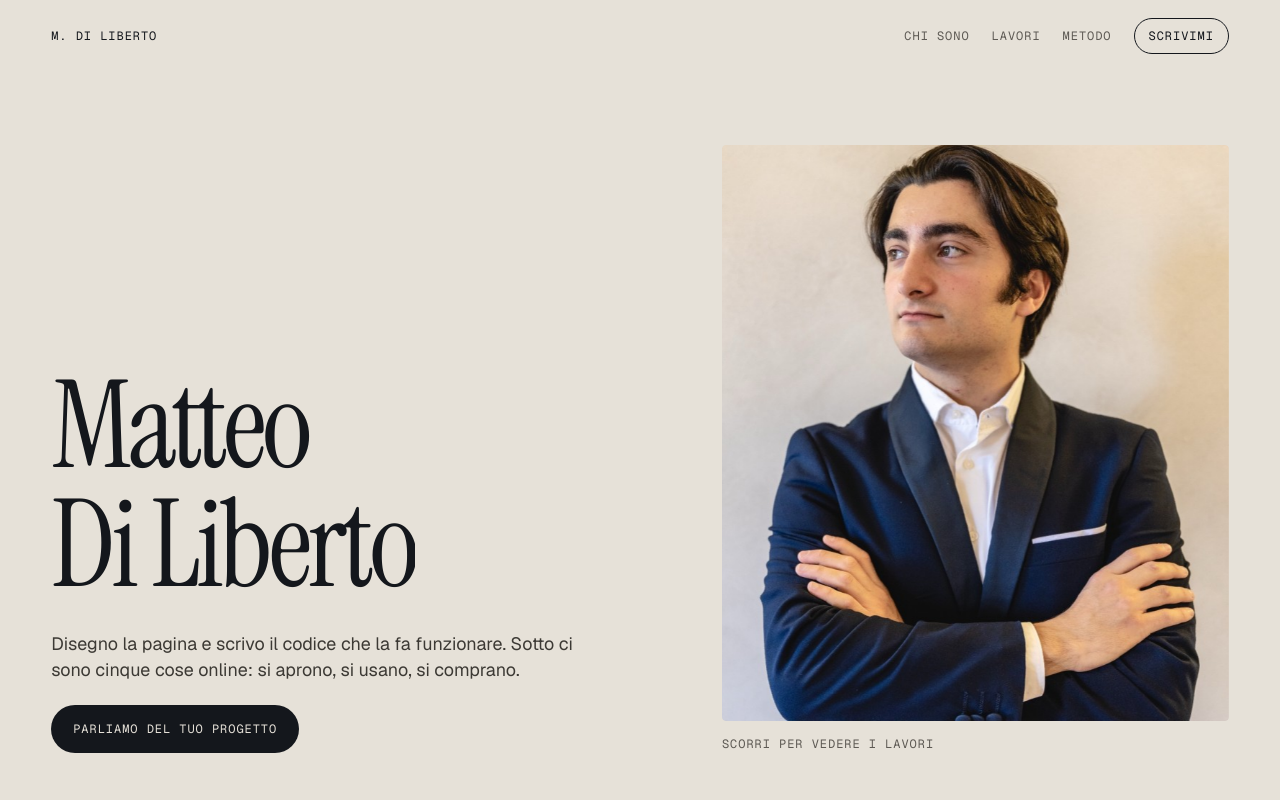
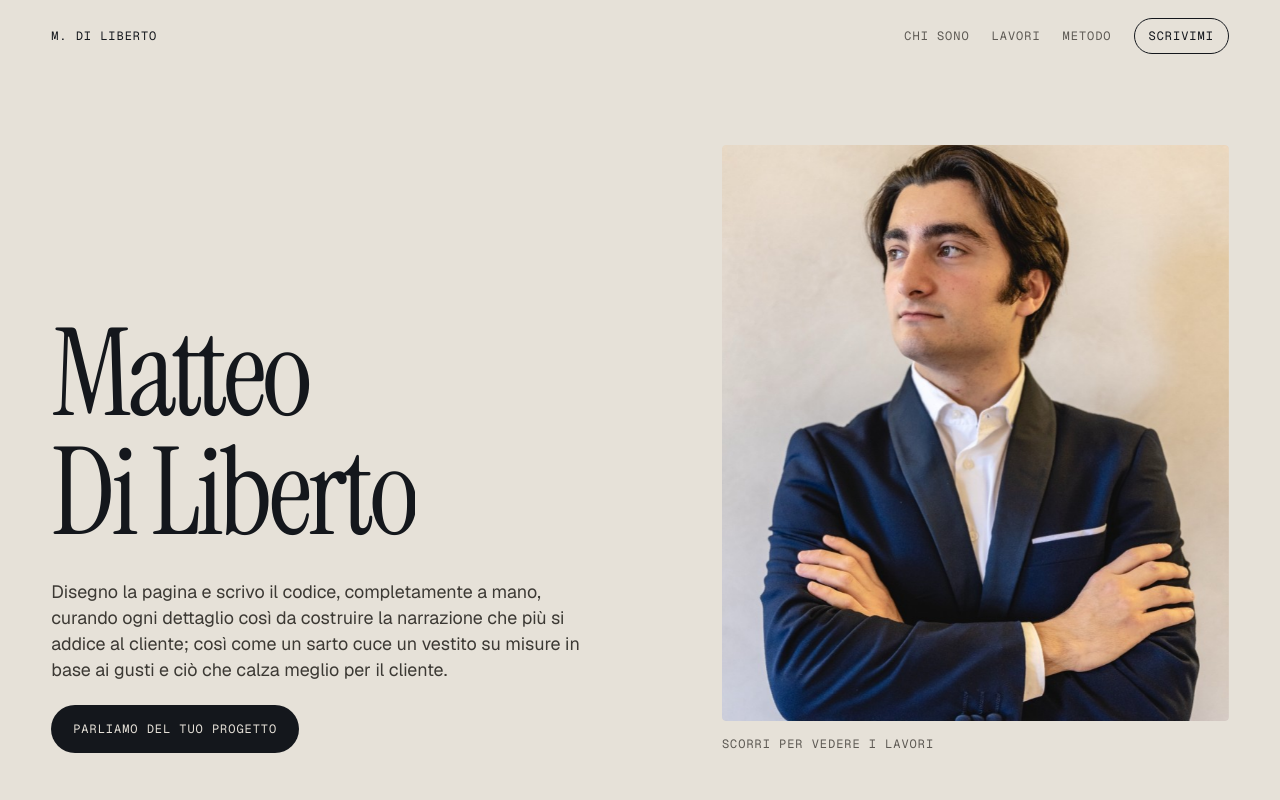
Before and after one commit to matteodiliberto3/portfolio, a Next.js app: page / in a window 1280 px wide. Shown: the top 800 px of the page. Built offline with nearby package versions, Linux system fonts and the light colour scheme.

Commit message:
Aggiorna la frase sotto il nome: pagine e codice fatti a mano, come un sarto.

```diff
--- a/components/opening.tsx
+++ b/components/opening.tsx
@@ -18,8 +18,10 @@ export function Opening() {
           </span>
         </h1>
         <p className="lede intro-line" style={{ ["--i" as string]: 3 }}>
-          Disegno la pagina e scrivo il codice che la fa funzionare. Sotto ci
-          sono cinque cose online: si aprono, si usano, si comprano.
+          Disegno la pagina e scrivo il codice, completamente a mano, curando
+          ogni dettaglio così da costruire la narrazione che più si addice al
+          cliente; così come un sarto cuce un vestito su misure in base ai
+          gusti e ciò che calza meglio per il cliente.
         </p>
         <a className="cta intro-line" style={{ ["--i" as string]: 4 }} href="#contatto">
           Parliamo del tuo progetto
```
